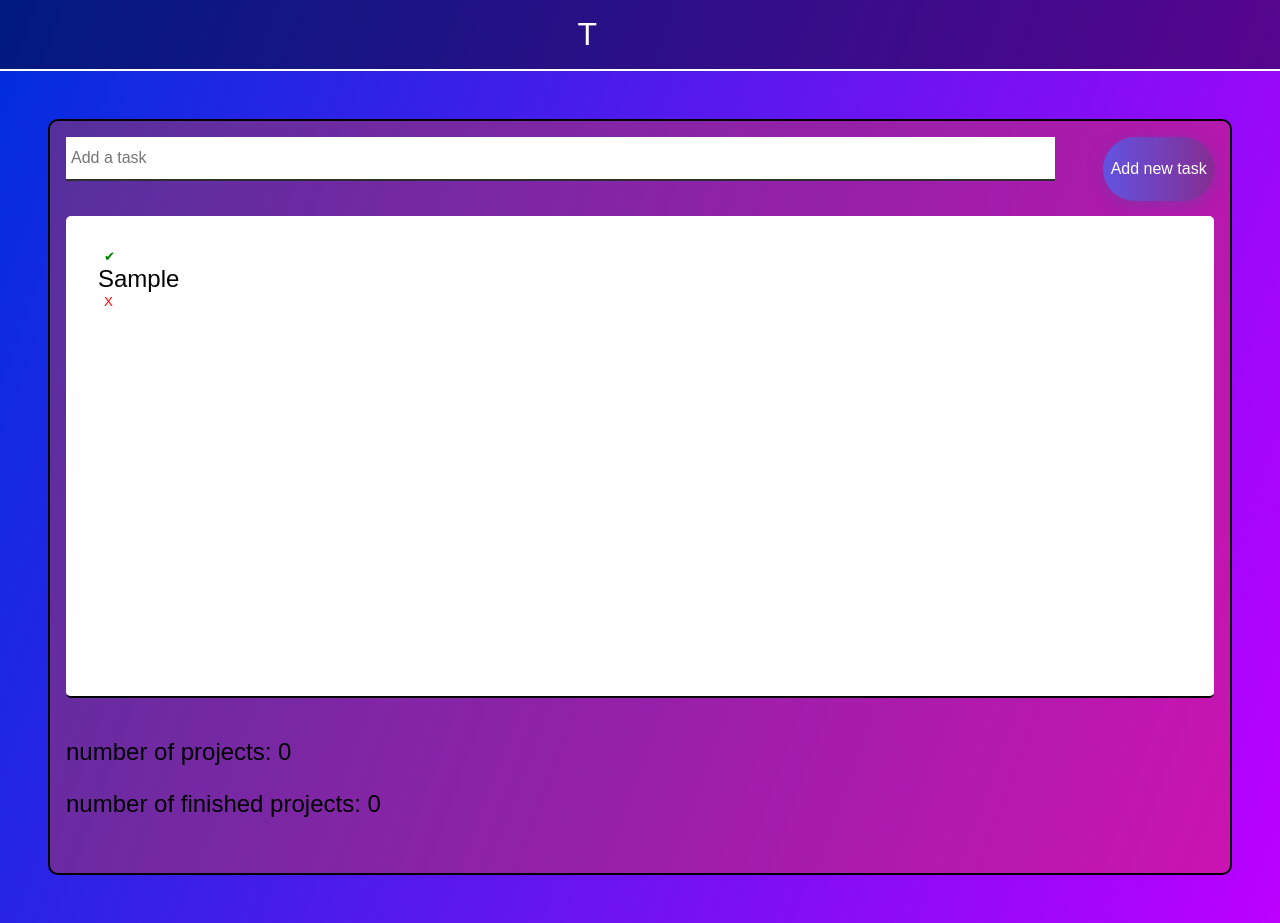
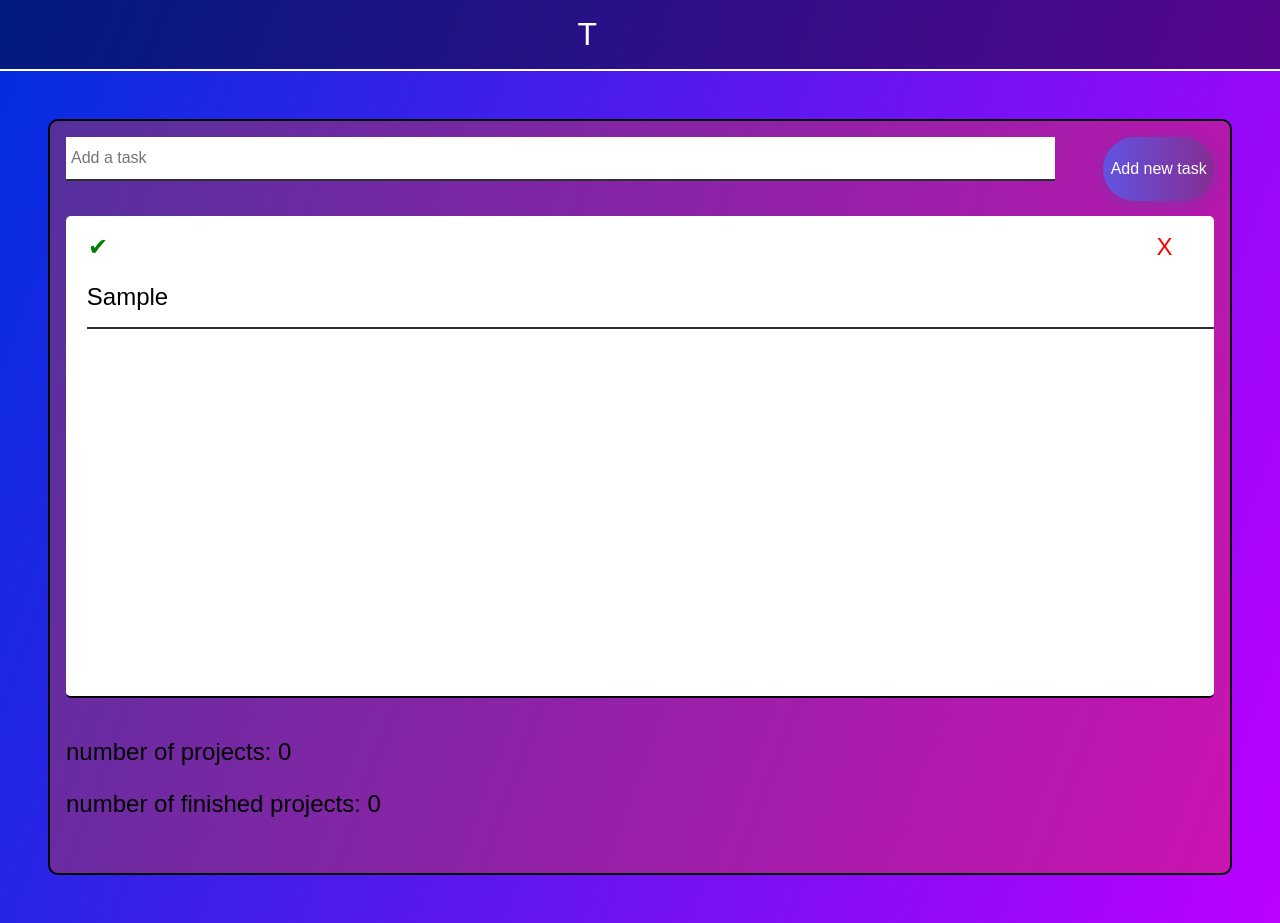
Before and after one commit to HidekashiLawliet/ToDoList, a plain HTML site: page index.html in a window 1280 px wide. Both pictures are taken after typing "Sample" into the empty fields and a click on the button "Add new task". Drawn offline with Linux system fonts and the light colour scheme.

Commit message:
ADD {div for button for easier li customization}
adapt code to modif the css easier when button are clicked

```diff
--- a/index.html
+++ b/index.html
@@ -22,9 +22,7 @@
                 <button id="addBtn">Add new task</button>
             </div>
             <div id="task">
-                <ul id="scroll_list">
-                    <li id="todo_list"></li>
-                </ul>
+                    <ul id="scroll_list"></ul>
             </div>
             <div class="project_counter">
                 <p>number of projects: <span id="project_counter">0</span></p>
--- a/src/index.css
+++ b/src/index.css
@@ -100,7 +100,7 @@ input:focus {
     box-shadow: 0 4px 15px 0 rgba(126, 52, 161, 0.75);
 }
 
-ul {
+#scroll_list {
     padding: 0px;
     margin: 0px;
     height: 30rem;
@@ -118,23 +118,34 @@ li {
     align-tracks: start;
     grid-row: 0;
     list-style: none;
-    margin: 0px;
-    padding: 1rem;
+    margin: 1.3rem;
     width: 100%;
+    overflow-x: hidden;
+    padding-bottom: 1rem;
+    border-bottom: #2e2e2e solid 2px;
 }
 
-li .completed {
+.buttonDiv {
+    display: flex;
+    margin: 1rem;
+}
+
+.completed_btn {
     width: fit-content;
     margin-right: 2rem;
+    font-size: 24px;
     border: none;
     background-color: transparent;
     color: green;
 }
 
-li .delete_btn {
+.delete_btn {
+    display: flex;
     width: fit-content;
-    display: flex;
+    margin-left: 90%;
+    margin-top: 0px ;
     border: none;
+    font-size: 24px;
     background-color: transparent;
     color: red;
 }
--- a/src/index.js
+++ b/src/index.js
@@ -39,11 +39,11 @@ function toggleTextVisibility(element, text, duration = 200) {
 
 toggleTextVisibility(title, titleText);
 
-// * Retrieve ToDo from local storage
 
+const addTodo = document.getElementById('addBtn');
 let todo = JSON.parse(localStorage.getItem("todo"));
 let count = 0;
-// * Add new ToDo
+
 function addItemInList() {
     const input = document.getElementById('todo_text');
     const todo = input.value;
@@ -55,13 +55,29 @@ function addItemInList() {
     input.value = '';
     console.log(todo);
     localStorage.setItem('todo', JSON.stringify(todo));
+    const buttonDiv = document.createElement('div');
     const li = document.createElement('li');
-    document.getElementById('todo_list').appendChild(li);
+    document.getElementById('scroll_list').appendChild(buttonDiv);
+    buttonDiv.className = 'buttonDiv';
+    document.getElementById('scroll_list').appendChild(li);;
     count += 1;
-    li.innerHTML = `<button class="completed">✔</button>${todo} <button class="delete_btn">X</button>`;
+    buttonDiv.innerHTML = `<button class="completed_btn" onClick="toggleCompleted(this)">✔</button><button class="delete_btn" onClick="deleteItem(this)">X</button>`;
+    li.innerHTML = `${todo}`;
 }
 
-const addTodo = document.getElementById('addBtn');
+function toggleCompleted(todo) {
+    let enable = true;
+    TextCompleted(todo, enable);
+    console.log('task completed');
+}
+
+function TextCompleted(todo, enable) {
+    // todo.style.textDecoration = enable ? 'line-through' : 'none';
+    todo.innerHTML += todo + ': completed';
+    console.log('task uncompleted');
+}
+
+
 addTodo.addEventListener('click', function () {
     addItemInList()
 });
```
